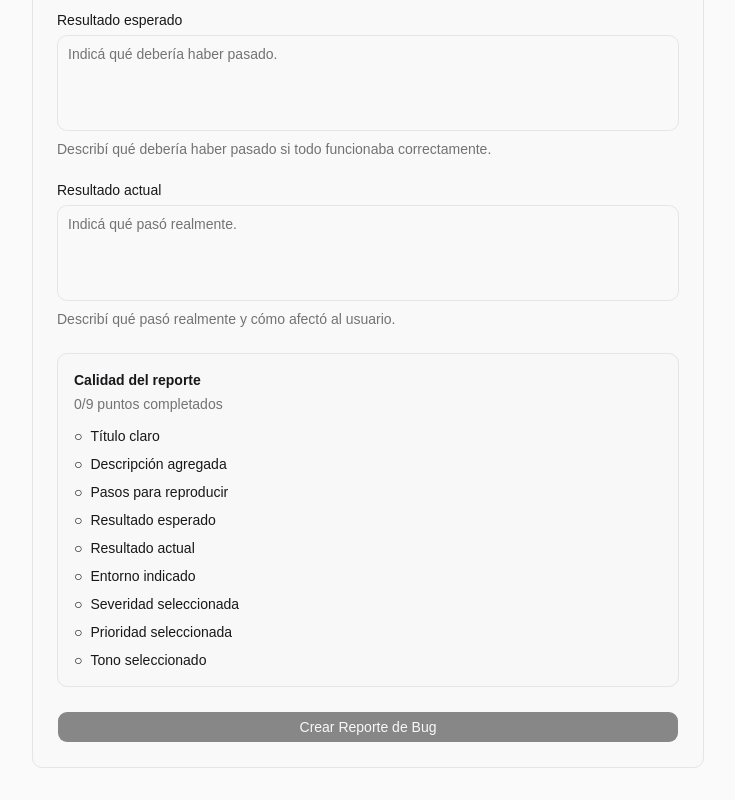
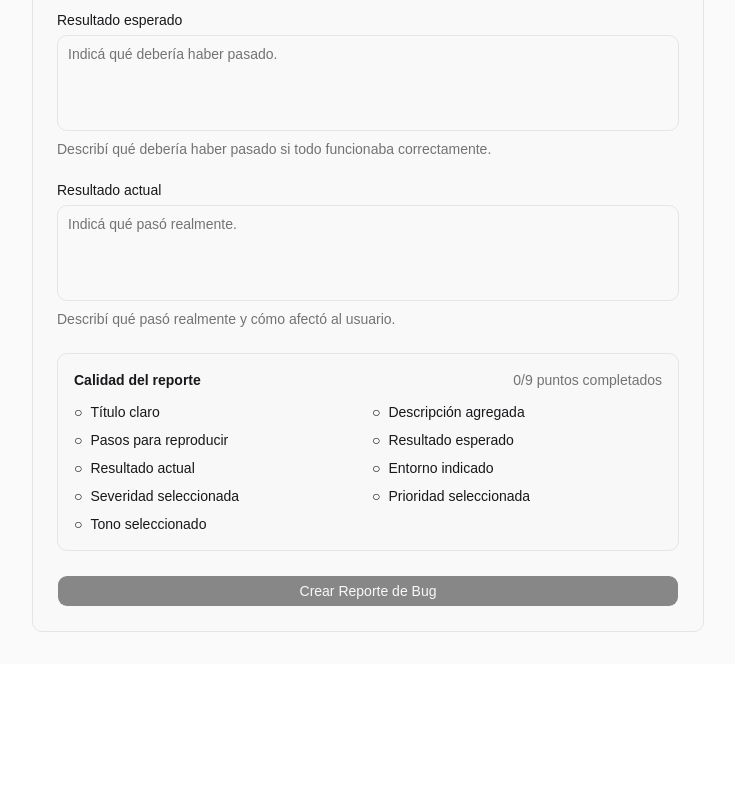
Before and after one commit to Agustin742/proyecto-2-Generador-de-Reportes-de-bugs, a React (Vite) app: page / in a window 1280 px wide. Shown: the part 1111-1911 px from the top of the page, without its empty margins (272-1007 px from the left). After the commit the page ends 1775 px from the top, so only its background shows below. Built offline with nearby package versions, Linux system fonts and the light colour scheme.

Commit message:
refactor: compact quality checklist

```diff
--- a/src/features/bug-report/components/BugReportQualityChecklist.tsx
+++ b/src/features/bug-report/components/BugReportQualityChecklist.tsx
@@ -50,17 +50,17 @@ export function BugReportQualityChecklist({
 
   return (
     <section
-      className="space-y-3 rounded-lg border bg-muted/40 p-4"
+      className="rounded-lg border bg-muted/30 p-4"
       aria-live="polite"
     >
-      <div className="space-y-1">
+      <div className="flex flex-col gap-1 sm:flex-row sm:items-center sm:justify-between">
         <h2 className="text-sm font-semibold">Calidad del reporte</h2>
         <p className="text-sm text-muted-foreground">
           {completedCount}/{checklistItems.length} puntos completados
         </p>
       </div>
 
-      <ul className="space-y-2 text-sm">
+      <ul className="mt-3 grid gap-2 text-sm sm:grid-cols-2">
         {checklistItems.map((item) => (
           <li key={item.label} className="flex items-start gap-2">
             <span aria-hidden="true" className="font-medium">
```
